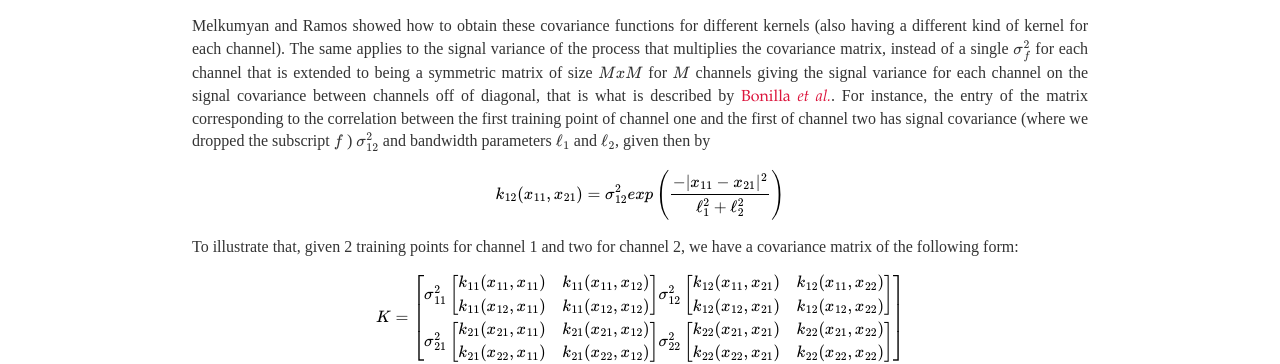
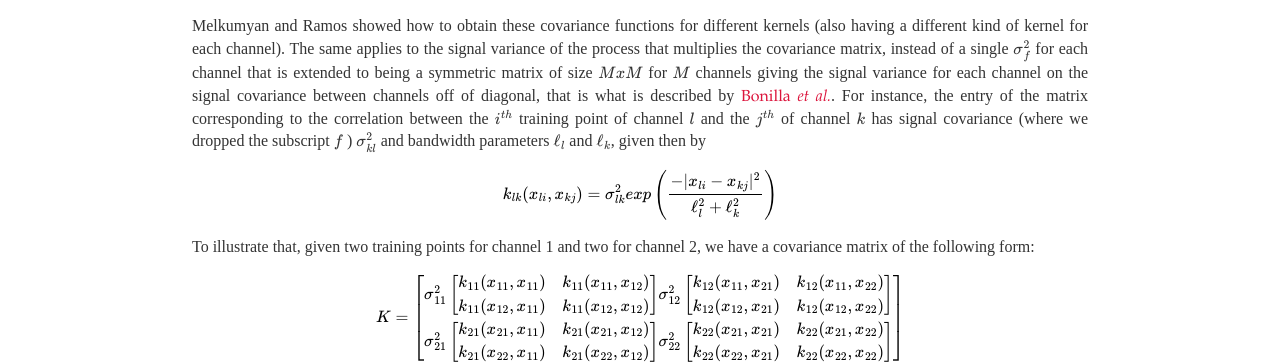
Before and after one commit to caesoma/caesoma.github.io, a Jekyll site: the page built from archive/standalone/2018-05-28-multichannel-gaussian-processes-pt2.md, in a window 1280 px wide. Shown: the part 522-886 px from the top of the page. Built offline with Jekyll 4.4.1, drawn with Linux system fonts in a browser that asks for light colours; formulas are drawn with MathJax 3.

Commit message:
multichannel gp post

```diff
--- a/archive/standalone/2018-05-28-multichannel-gaussian-processes-pt2.md
+++ b/archive/standalone/2018-05-28-multichannel-gaussian-processes-pt2.md
@@ -19,12 +19,12 @@ In the case of covariance between different channels these parameters may differ
 
   Melkumyan and Ramos showed how to obtain these covariance functions for different kernels (also having a different kind of kernel for each channel).
 The same applies to the signal variance of the process that multiplies the covariance matrix, instead of a single \\( \sigma_f^2 \\) for each channel that is extended to being a symmetric matrix of size \\( MxM \\) for \\( M \\) channels giving the signal variance for each channel on the signal covariance between channels off of diagonal, that is what is described by [Bonilla _et al._](https://papers.nips.cc/paper/3189-multi-task-gaussian-process-prediction).
-For instance, the entry of the matrix corresponding to the correlation between the first training point of channel one and the first of channel two has signal covariance (where we dropped the subscript \\( f\\) ) \\( \sigma_{12}^2 \\) and bandwidth parameters \\( \ell_1 \\) and \\( \ell_2 \\), given then by
+For instance, the entry of the matrix corresponding to the correlation between the \\( i^{th} \\) training point of channel \\( l \\) and the \\( j^{th} \\) of channel \\( k \\) has signal covariance (where we dropped the subscript \\( f\\) ) \\( \sigma_{kl}^2 \\) and bandwidth parameters \\( \ell_l \\) and \\( \ell_k \\), given then by
 
-$$ k_{12}(x_{11},x_{21}) = \sigma^2_{12} exp \left( \frac{-|x_{11}-x_{21}|^2}{\ell_1^2 + \ell_2^2} \right) $$
+$$ k_{lk}(x_{li},x_{kj}) = \sigma^2_{lk} exp \left( \frac{-|x_{li}-x_{kj}|^2}{\ell_l^2 + \ell_k^2} \right) $$
 
 <!-- where  \\(r = x_{11}-x_{21}\\). -->
-To illustrate that, given 2 training points for channel 1 and two for channel 2, we have a covariance matrix of the following form:
+To illustrate that, given two training points for channel 1 and two for channel 2, we have a covariance matrix of the following form:
 
 $$ K = \begin{bmatrix} \sigma^2_{11} \begin{bmatrix} k_{11}(x_{11},x_{11}) & k_{11}(x_{11},x_{12}) \\ k_{11}(x_{12},x_{11}) & k_{11}(x_{12},x_{12}) \end{bmatrix} \sigma^2_{12} \begin{bmatrix} k_{12}(x_{11},x_{21}) & k_{12}(x_{11},x_{22}) \\ k_{12}(x_{12},x_{21}) & k_{12}(x_{12},x_{22}) \end{bmatrix} \\ \sigma^2_{21} \begin{bmatrix} k_{21}(x_{21},x_{11}) & k_{21}(x_{21},x_{12}) \\ k_{21}(x_{22},x_{11}) & k_{21}(x_{22},x_{12}) \end{bmatrix} \sigma^2_{22} \begin{bmatrix} k_{22}(x_{21},x_{21}) & k_{22}(x_{21},x_{22}) \\ k_{22}(x_{22},x_{21}) & k_{22}(x_{22},x_{22}) \end{bmatrix} \end{bmatrix} $$
 
```
